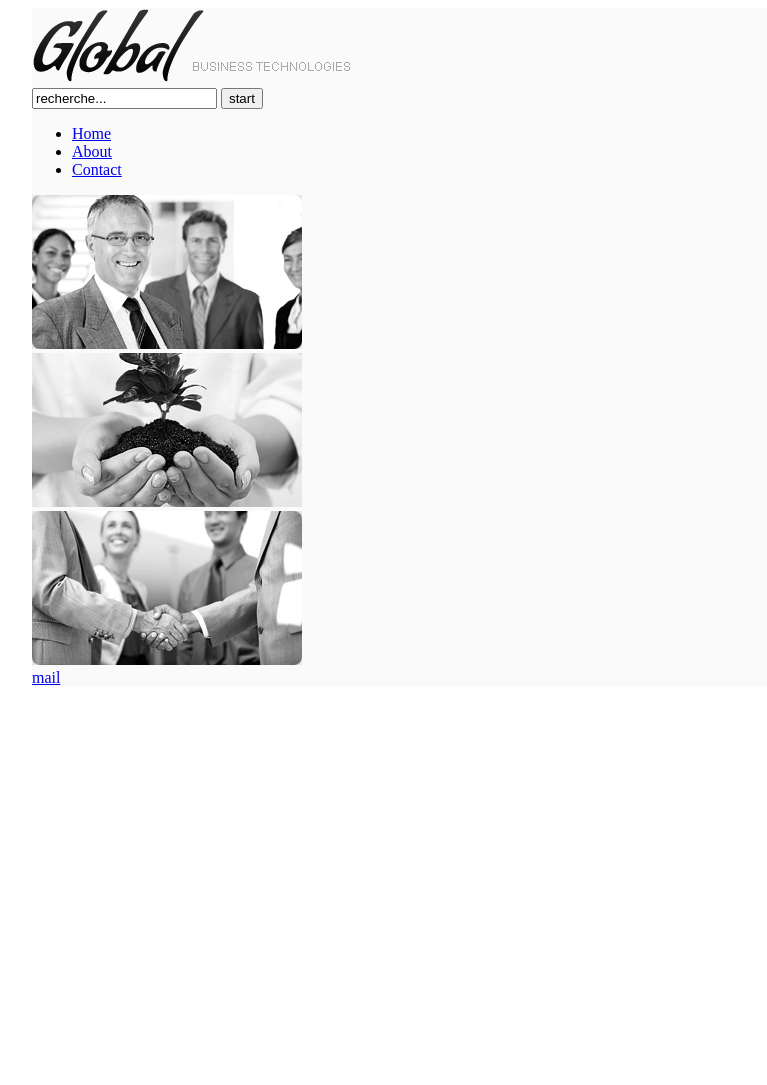
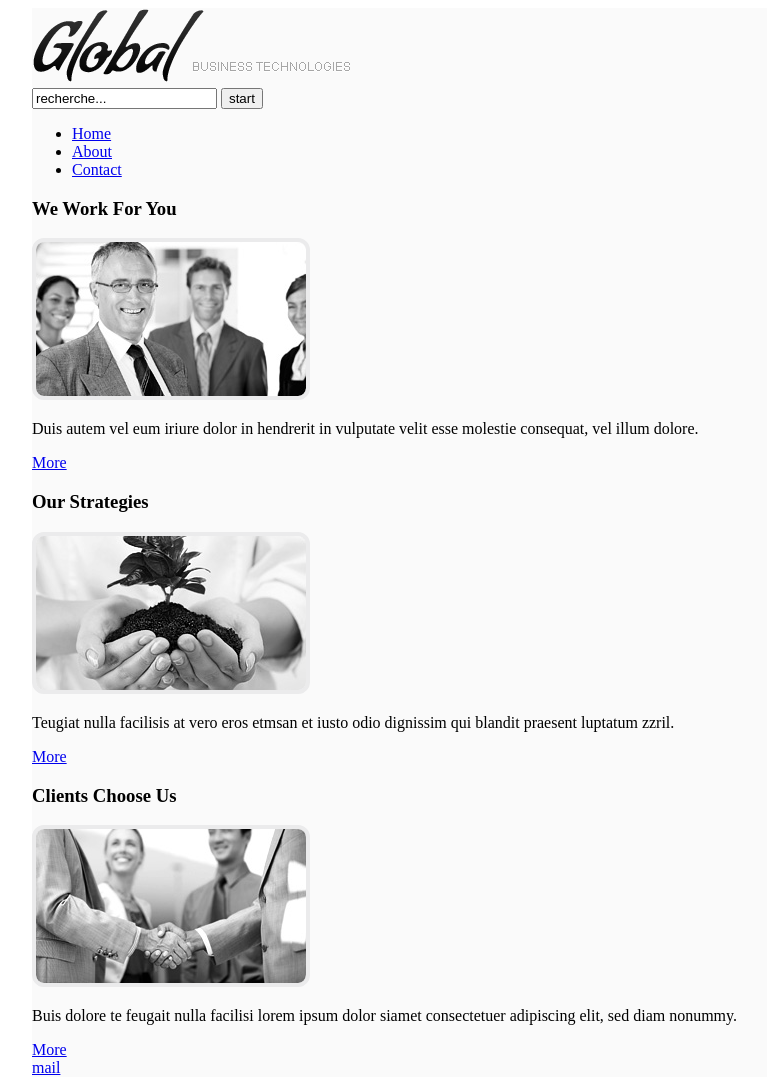
Before and after one commit to DuchenetVictor/TP-HtmlCss, a PHP site: page / in a window 1280 px wide. Shown: the whole page, without its empty margins (128-895 px from the left). Before the commit the page ends 685 px from the top, so only its background shows below. Run offline with PHP 8.4, Linux system fonts and the light colour scheme.

Commit message:
modif img

```diff
--- a/css/style.css
+++ b/css/style.css
@@ -1,6 +1,6 @@
 #conteneur
 {
-    flex-direction: row
+    flex-direction: row;
 }
 
 body{
@@ -16,3 +16,5 @@ body{
   background-color: #FAFAFA;
   align-content: center;
 }
+
+.img-border {border:#ebebec 4px solid; border-radius:12px}
--- a/index.html
+++ b/index.html
@@ -26,16 +26,26 @@
 			</nav>
 			</header>
 
-
-			<section>
-				<div id="conteneur">
-					<div><img src="./ressources/page1-img1.jpg"></a><div>
-					<div><img src="./ressources/page1-img2.jpg"></div>
-					<div><img src="./ressources/page1-img3.jpg"></div>
-				</div>
-			</section>
-
-
+ 			<div class="conteneur">
+                <div>
+                    <h3>We Work For You</h3>
+                    <img src="ressources/page1-img1.jpg" alt="" class="img-border">
+                    <p>Duis autem vel eum iriure dolor in hendrerit in vulputate velit esse molestie consequat, vel illum dolore.</p>
+                    <a href="#" class="button">More</a>
+                </div>
+                <div>
+                    <h3>Our Strategies</h3>
+                    <img src="ressources/page1-img2.jpg" alt="" class="img-border">
+                    <p>Teugiat nulla facilisis at vero eros etmsan et iusto odio dignissim qui blandit praesent luptatum zzril.</p>
+                    <a href="#" class="button">More</a>
+                </div>
+                <div class="last">
+                    <h3>Clients Choose Us</h3>
+                    <img src="ressources/page1-img3.jpg" alt="" class="img-border">
+                    <p>Buis dolore te feugait nulla facilisi lorem ipsum dolor siamet consectetuer adipiscing elit, sed diam nonummy.</p>
+                    <a href="#" class="button">More</a>
+                </div>
+            </div>
 
 			<footer>
 					<a href="mailto:contact@solire.fr">mail</a>
```
